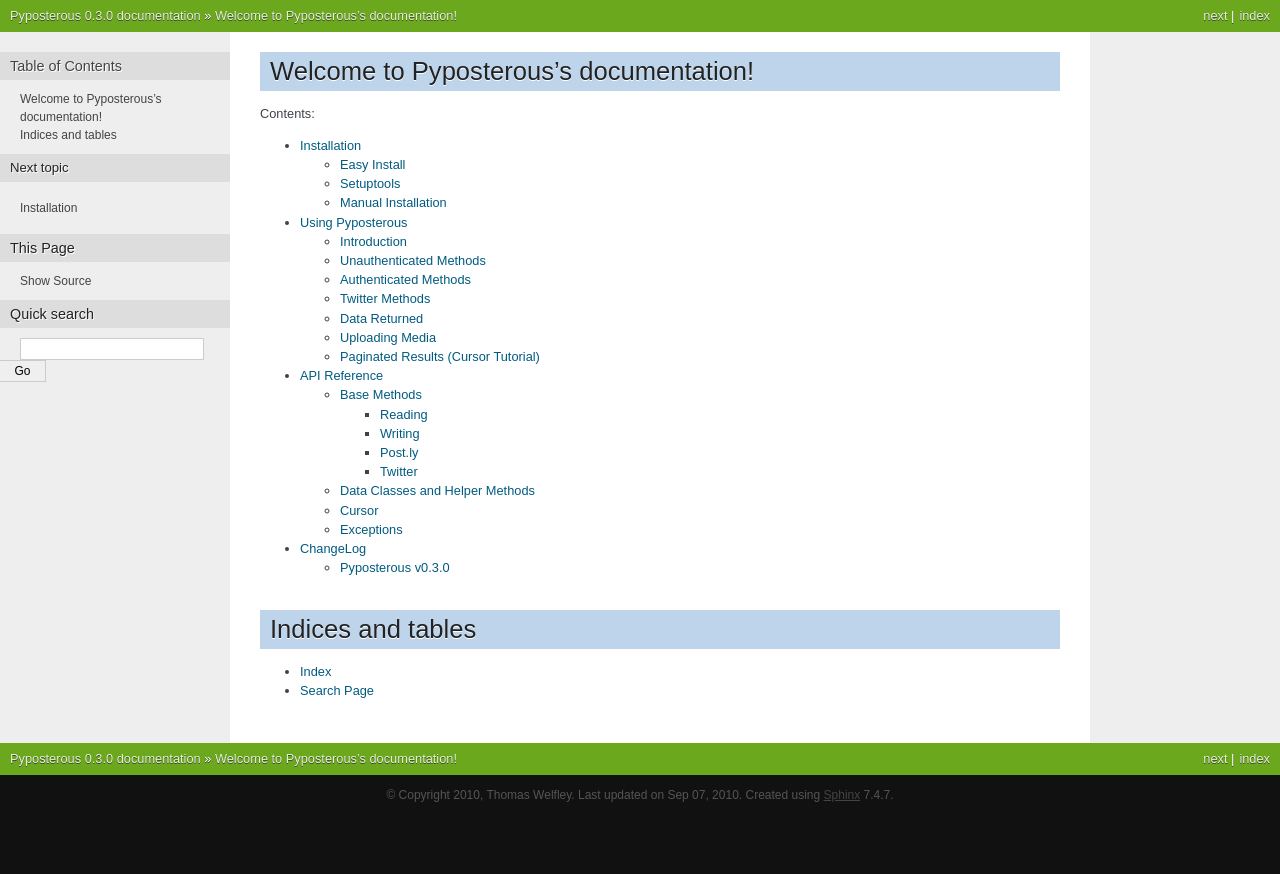
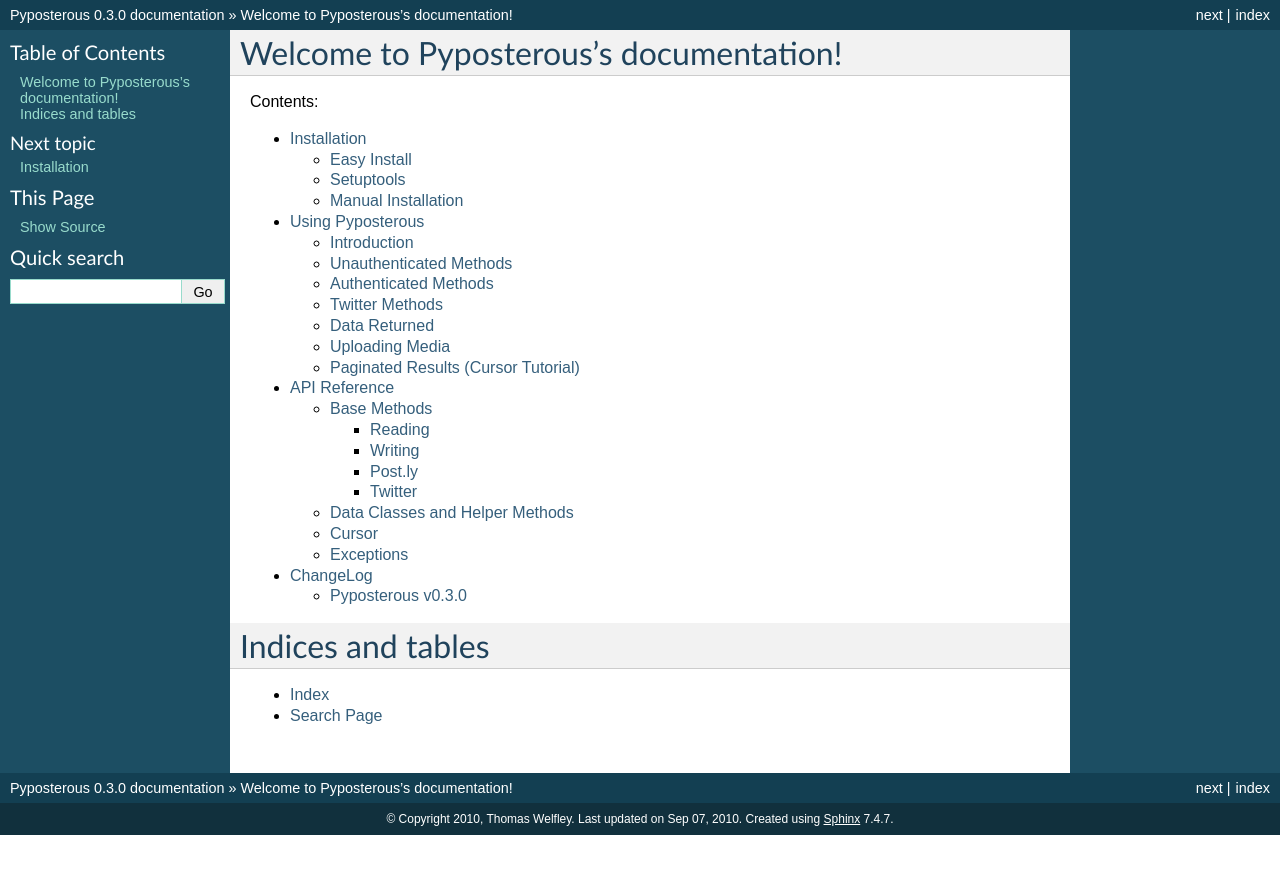
Before and after one commit to thomasw/pyposterous, a Sphinx documentation site: the page built from doc/index.rst, in a window 1280 px wide. Shown: the top 874 px of the page. Built offline with Sphinx 7.4.7, drawn with Linux system fonts in a browser that asks for light colours.

Commit message:
Removed the nature sphinx theme and disabled it in the sphinx config.

```diff
--- a/doc/_theme/nature/static/nature.css_t
+++ /dev/null
@@ -1,229 +0,0 @@
-/**
- * Sphinx stylesheet -- default theme
- * ~~~~~~~~~~~~~~~~~~~~~~~~~~~~~~~~~~
- */
-
-@import url("basic.css");
-
-/* -- page layout ----------------------------------------------------------- */
-
-body {
-    font-family: Arial, sans-serif;
-    font-size: 100%;
-    background-color: #111;
-    color: #555;
-    margin: 0;
-    padding: 0;
-}
-
-div.documentwrapper {
-    float: left;
-    width: 100%;
-}
-
-div.bodywrapper {
-    margin: 0 0 0 230px;
-}
-
-hr{
-    border: 1px solid #B1B4B6;
-}
-
-div.document {
-    background-color: #eee;
-}
-
-div.body {
-    background-color: #ffffff;
-    color: #3E4349;
-    padding: 0 30px 30px 30px;
-    font-size: 0.8em;
-}
-
-div.footer {
-    color: #555;
-    width: 100%;
-    padding: 13px 0;
-    text-align: center;
-    font-size: 75%;
-}
-
-div.footer a {
-    color: #444;
-    text-decoration: underline;
-}
-
-div.related {
-    background-color: #6BA81E;
-    line-height: 32px;
-    color: #fff;
-    text-shadow: 0px 1px 0 #444;
-    font-size: 0.80em;
-}
-
-div.related a {
-    color: #E2F3CC;
-}
-
-div.sphinxsidebar {
-    font-size: 0.75em;
-    line-height: 1.5em;
-}
-
-div.sphinxsidebarwrapper{
-    padding: 20px 0;
-}
-
-div.sphinxsidebar h3,
-div.sphinxsidebar h4 {
-    font-family: Arial, sans-serif;
-    color: #222;
-    font-size: 1.2em;
-    font-weight: normal;
-    margin: 0;
-    padding: 5px 10px;
-    background-color: #ddd;
-    text-shadow: 1px 1px 0 white
-}
-
-div.sphinxsidebar h4{
-    font-size: 1.1em;
-}
-
-div.sphinxsidebar h3 a {
-    color: #444;
-}
-
-
-div.sphinxsidebar p {
-    color: #888;
-    padding: 5px 20px;
-}
-
-div.sphinxsidebar p.topless {
-}
-
-div.sphinxsidebar ul {
-    margin: 10px 20px;
-    padding: 0;
-    color: #000;
-}
-
-div.sphinxsidebar a {
-    color: #444;
-}
-
-div.sphinxsidebar input {
-    border: 1px solid #ccc;
-    font-family: sans-serif;
-    font-size: 1em;
-}
-
-div.sphinxsidebar input[type=text]{
-    margin-left: 20px;
-}
-
-/* -- body styles ----------------------------------------------------------- */
-
-a {
-    color: #005B81;
-    text-decoration: none;
-}
-
-a:hover {
-    color: #E32E00;
-    text-decoration: underline;
-}
-
-div.body h1,
-div.body h2,
-div.body h3,
-div.body h4,
-div.body h5,
-div.body h6 {
-    font-family: Arial, sans-serif;
-    background-color: #BED4EB;
-    font-weight: normal;
-    color: #212224;
-    margin: 30px 0px 10px 0px;
-    padding: 5px 0 5px 10px;
-    text-shadow: 0px 1px 0 white
-}
-
-div.body h1 { border-top: 20px solid white; margin-top: 0; font-size: 200%; }
-div.body h2 { font-size: 150%; background-color: #C8D5E3; }
-div.body h3 { font-size: 120%; background-color: #D8DEE3; }
-div.body h4 { font-size: 110%; background-color: #D8DEE3; }
-div.body h5 { font-size: 100%; background-color: #D8DEE3; }
-div.body h6 { font-size: 100%; background-color: #D8DEE3; }
-
-a.headerlink {
-    color: #c60f0f;
-    font-size: 0.8em;
-    padding: 0 4px 0 4px;
-    text-decoration: none;
-}
-
-a.headerlink:hover {
-    background-color: #c60f0f;
-    color: white;
-}
-
-div.body p, div.body dd, div.body li {
-    line-height: 1.5em;
-}
-
-div.admonition p.admonition-title + p {
-    display: inline;
-}
-
-div.highlight{
-    background-color: white;
-}
-
-div.note {
-    background-color: #eee;
-    border: 1px solid #ccc;
-}
-
-div.seealso {
-    background-color: #ffc;
-    border: 1px solid #ff6;
-}
-
-div.topic {
-    background-color: #eee;
-}
-
-div.warning {
-    background-color: #ffe4e4;
-    border: 1px solid #f66;
-}
-
-p.admonition-title {
-    display: inline;
-}
-
-p.admonition-title:after {
-    content: ":";
-}
-
-pre {
-    padding: 10px;
-    background-color: White;
-    color: #222;
-    line-height: 1.2em;
-    border: 1px solid #C6C9CB;
-    font-size: 1.2em;
-    margin: 1.5em 0 1.5em 0;
-    -webkit-box-shadow: 1px 1px 1px #d8d8d8;
-    -moz-box-shadow: 1px 1px 1px #d8d8d8;
-}
-
-tt {
-    background-color: #ecf0f3;
-    color: #222;
-    padding: 1px 2px;
-    font-size: 1.2em;
-    font-family: monospace;
-}
--- a/doc/_theme/nature/static/pygments.css
+++ /dev/null
@@ -1,54 +0,0 @@
-.c { color: #999988; font-style: italic } /* Comment */
-.k { font-weight: bold } /* Keyword */
-.o { font-weight: bold } /* Operator */
-.cm { color: #999988; font-style: italic } /* Comment.Multiline */
-.cp { color: #999999; font-weight: bold } /* Comment.preproc */
-.c1 { color: #999988; font-style: italic } /* Comment.Single */
-.gd { color: #000000; background-color: #ffdddd } /* Generic.Deleted */
-.ge { font-style: italic } /* Generic.Emph */
-.gr { color: #aa0000 } /* Generic.Error */
-.gh { color: #999999 } /* Generic.Heading */
-.gi { color: #000000; background-color: #ddffdd } /* Generic.Inserted */
-.go { color: #111 } /* Generic.Output */
-.gp { color: #555555 } /* Generic.Prompt */
-.gs { font-weight: bold } /* Generic.Strong */
-.gu { color: #aaaaaa } /* Generic.Subheading */
-.gt { color: #aa0000 } /* Generic.Traceback */
-.kc { font-weight: bold } /* Keyword.Constant */
-.kd { font-weight: bold } /* Keyword.Declaration */
-.kp { font-weight: bold } /* Keyword.Pseudo */
-.kr { font-weight: bold } /* Keyword.Reserved */
-.kt { color: #445588; font-weight: bold } /* Keyword.Type */
-.m { color: #009999 } /* Literal.Number */
-.s { color: #bb8844 } /* Literal.String */
-.na { color: #008080 } /* Name.Attribute */
-.nb { color: #999999 } /* Name.Builtin */
-.nc { color: #445588; font-weight: bold } /* Name.Class */
-.no { color: #ff99ff } /* Name.Constant */
-.ni { color: #800080 } /* Name.Entity */
-.ne { color: #990000; font-weight: bold } /* Name.Exception */
-.nf { color: #990000; font-weight: bold } /* Name.Function */
-.nn { color: #555555 } /* Name.Namespace */
-.nt { color: #000080 } /* Name.Tag */
-.nv { color: purple } /* Name.Variable */
-.ow { font-weight: bold } /* Operator.Word */
-.mf { color: #009999 } /* Literal.Number.Float */
-.mh { color: #009999 } /* Literal.Number.Hex */
-.mi { color: #009999 } /* Literal.Number.Integer */
-.mo { color: #009999 } /* Literal.Number.Oct */
-.sb { color: #bb8844 } /* Literal.String.Backtick */
-.sc { color: #bb8844 } /* Literal.String.Char */
-.sd { color: #bb8844 } /* Literal.String.Doc */
-.s2 { color: #bb8844 } /* Literal.String.Double */
-.se { color: #bb8844 } /* Literal.String.Escape */
-.sh { color: #bb8844 } /* Literal.String.Heredoc */
-.si { color: #bb8844 } /* Literal.String.Interpol */
-.sx { color: #bb8844 } /* Literal.String.Other */
-.sr { color: #808000 } /* Literal.String.Regex */
-.s1 { color: #bb8844 } /* Literal.String.Single */
-.ss { color: #bb8844 } /* Literal.String.Symbol */
-.bp { color: #999999 } /* Name.Builtin.Pseudo */
-.vc { color: #ff99ff } /* Name.Variable.Class */
-.vg { color: #ff99ff } /* Name.Variable.Global */
-.vi { color: #ff99ff } /* Name.Variable.Instance */
-.il { color: #009999 } /* Literal.Number.Integer.Long */
--- a/doc/_theme/nature/theme.conf
+++ /dev/null
@@ -1,4 +0,0 @@
-[theme]
-inherit = basic
-stylesheet = nature.css
-pygments_style = tango
--- a/doc/conf.py
+++ b/doc/conf.py
@@ -92,7 +92,7 @@ pygments_style = 'sphinx'
 
 # The theme to use for HTML and HTML Help pages.  Major themes that come with
 # Sphinx are currently 'default' and 'sphinxdoc'.
-html_theme = 'nature'
+html_theme = 'default'
 
 # Theme options are theme-specific and customize the look and feel of a theme
 # further.  For a list of options available for each theme, see the
@@ -100,7 +100,7 @@ html_theme = 'nature'
 #html_theme_options = {}
 
 # Add any paths that contain custom themes here, relative to this directory.
-html_theme_path = ['_theme']
+#html_theme_path = ['_theme']
 
 # The name for this set of Sphinx documents.  If None, it defaults to
 # "<project> v<release> documentation".
```
